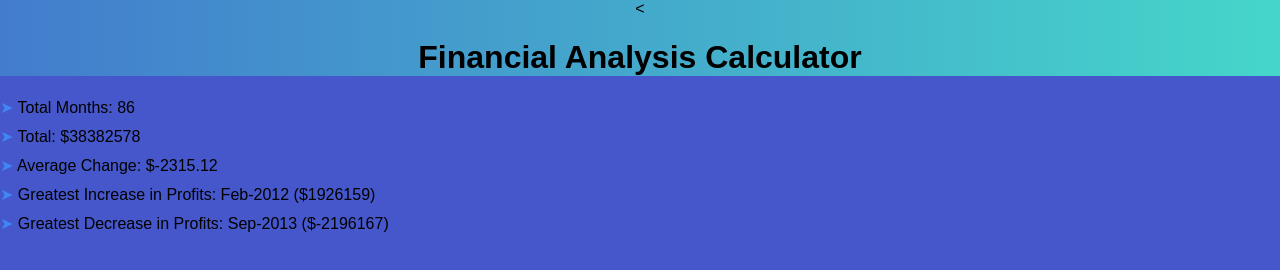
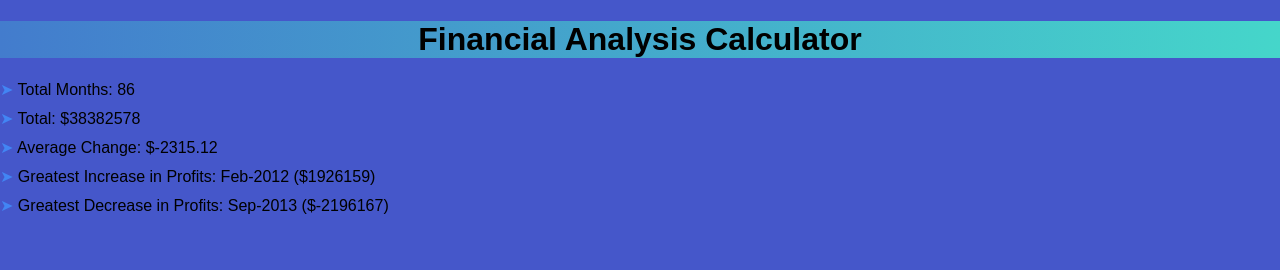
Before and after one commit to Aijus2022/Console-Finances, a plain HTML site: page index.html in a window 1280 px wide. Drawn offline with nearby package versions, Linux system fonts and the light colour scheme.

Commit message:
Update index.html

```diff
--- a/index.html
+++ b/index.html
@@ -8,7 +8,7 @@
 </head>
 <body>
     <div class="header">
-    <<h1>Financial Analysis Calculator</h1>
+    <h1>Financial Analysis Calculator</h1>
 </div>
 
     <div id="totalMonths"></div>
```
